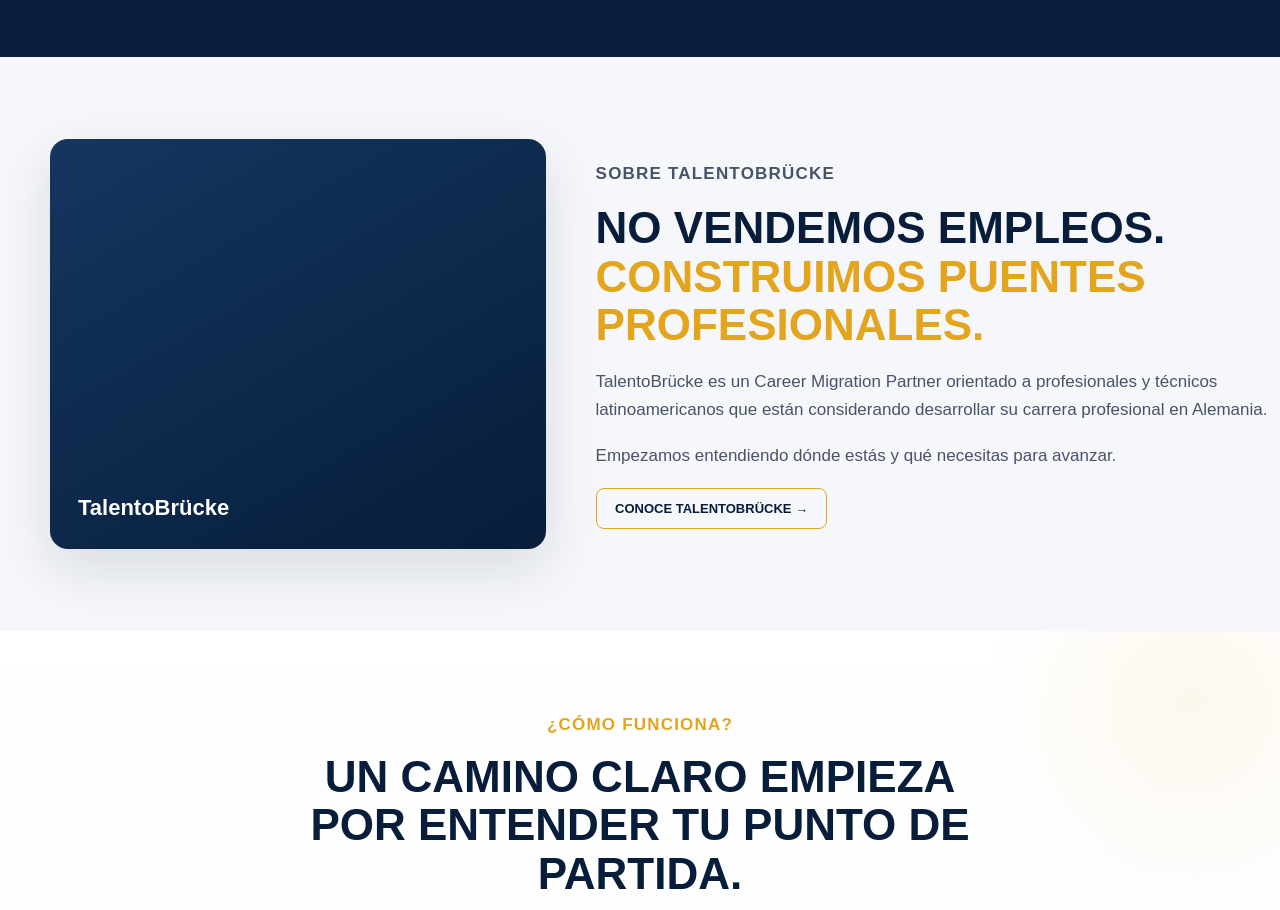
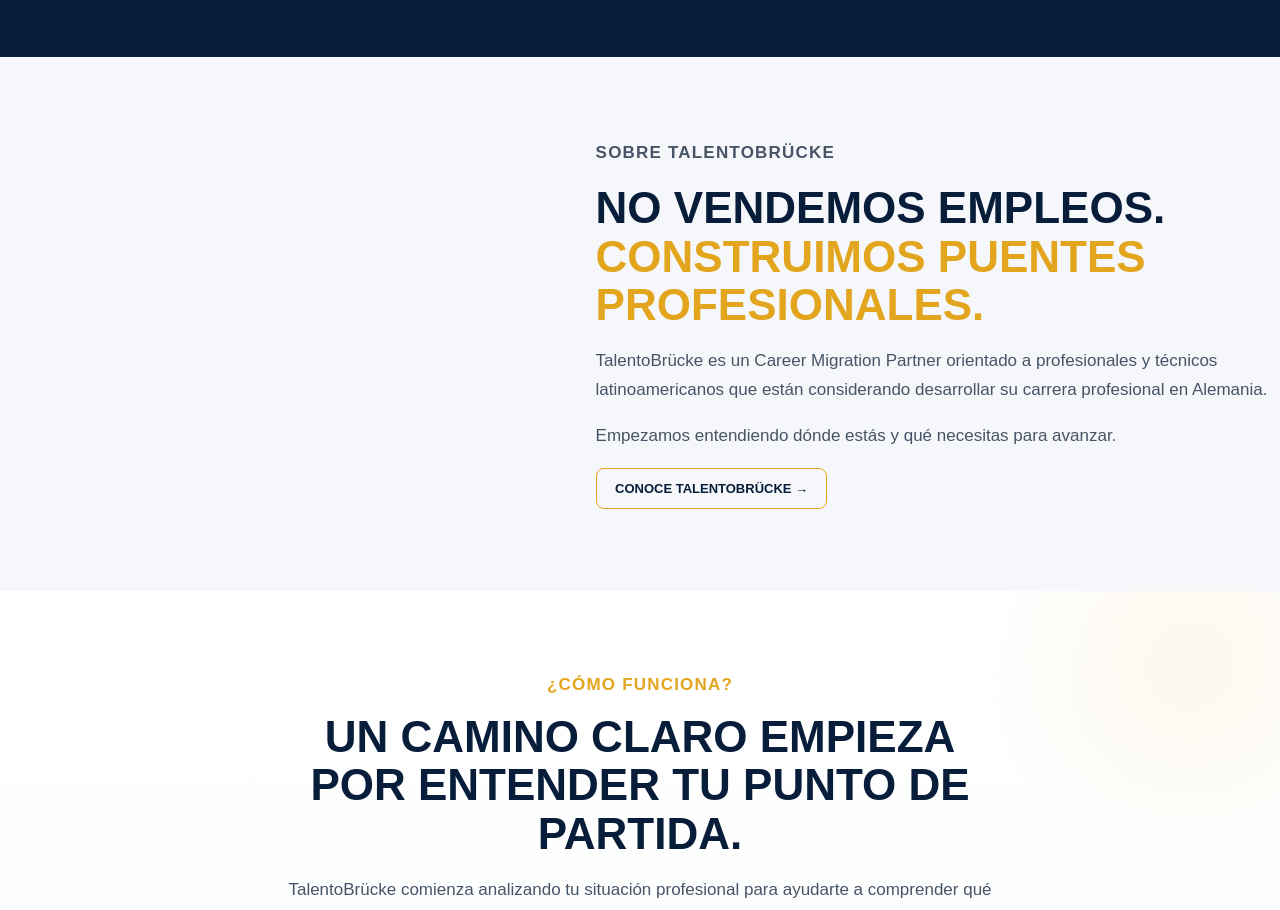
Before and after one commit to fiveseasonsrealty-ux/TALENTOBRUCKE-CRM, a Next.js app: page / in a window 1280 px wide. Shown: the part 2600-3510 px from the top of the page. Built offline with nearby package versions, Linux system fonts and the light colour scheme.

Commit message:
Integrar fotografía Sobre TalentoBrücke

```diff
--- a/app/page.tsx
+++ b/app/page.tsx
@@ -243,9 +243,7 @@ export default function Home() {
 
         <section id="sobre-nosotros" className="section">
           <div className="container split-section">
-            <div className="visual-placeholder">
-              <span>TalentoBrücke</span>
-            </div>
+            <div className="about-image reveal reveal-left"></div>
 
             <div>
               <p className="eyebrow">SOBRE TALENTOBRÜCKE</p>
```
